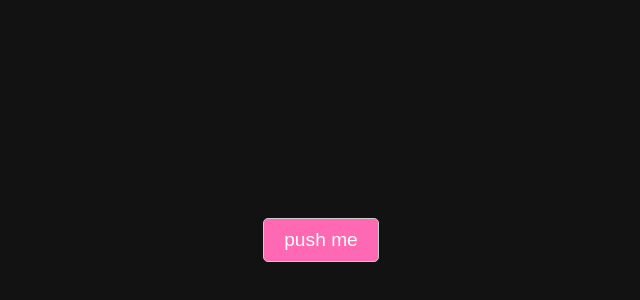
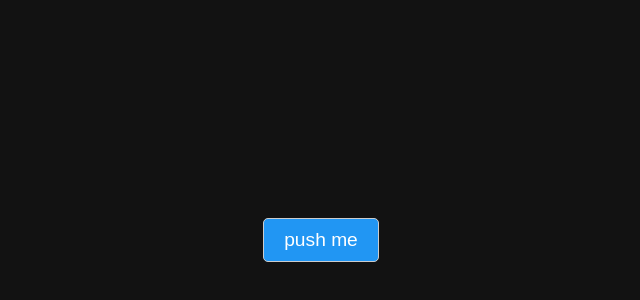
Before and after one commit to cfsanderson-fulcrum/silly-sandbox, a website built with Vite: page index.html in a window 1280 px wide. Shown: the part 150-450 px from the top of the page, without its empty margins (319-959 px from the left). Built offline with nearby package versions, Linux system fonts and the light colour scheme.

Commit message:
Updated styles.css

```diff
--- a/styles.css
+++ b/styles.css
@@ -19,7 +19,7 @@ body {
     cursor: pointer;
     border: 1px solid #ccc;
     border-radius: 5px;
-    background-color: #ff69b4;
+    background-color: #2196F3;
     color: #fff;
 }
 
```
